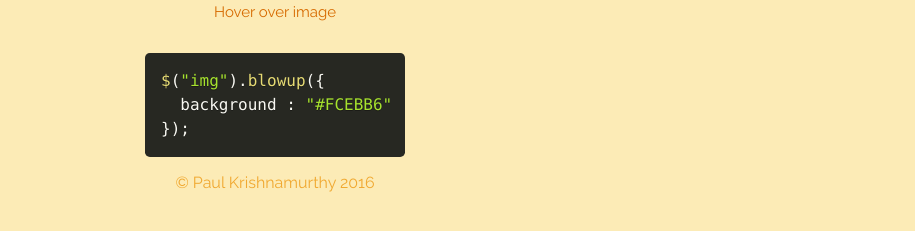
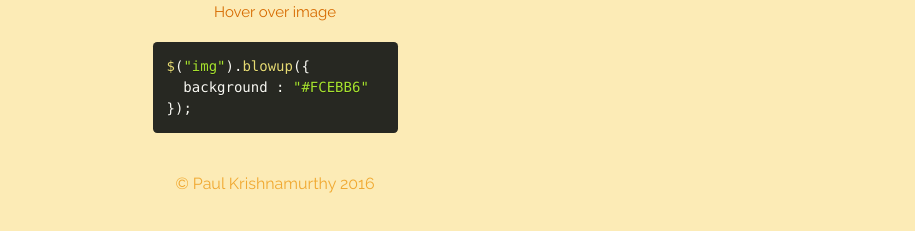
Before and after one commit to webit-de/blowup.js, a plain HTML site: page index.html in a window 1280 px wide. Shown: the part 499-730 px from the top of the page, without its empty margins (365-1280 px from the left). Drawn offline with nearby package versions, Linux system fonts and the light colour scheme.

Commit message:
minor changes

```diff
--- a/demo/styles/index.css
+++ b/demo/styles/index.css
@@ -37,6 +37,7 @@ span {
 p {
   color: #F0A830;
   text-align: center;
+  margin-bottom: 5px;
 }
 
 .pos-center {
@@ -58,5 +59,6 @@ p {
 }
 
 .code-view {
-  width: 260px;
+  width: 245px;
+  font-size: 14px;
 }
--- a/index.html
+++ b/index.html
@@ -7,7 +7,7 @@
     <link rel="stylesheet" type="text/css" href="demo/styles/index.css" />
     <link rel="stylesheet" type="text/css" href="demo/styles/prism.css" />
     <script src="https://ajax.googleapis.com/ajax/libs/jquery/2.1.4/jquery.min.js"></script>
-    <script type="text/javascript" src="lib/blowup.js"></script>
+    <script type="text/javascript" src="lib/blowup.min.js"></script>
     <script type="text/javascript" src="demo/scripts/index.js"></script>
     <script type="text/javascript" src="demo/scripts/prism.js"></script>
   </head>
@@ -30,6 +30,7 @@ $("img").blowup({
 });</code></pre>
     </div>
 
+    <br />
     <p>&copy Paul Krishnamurthy 2016</p>
   </body>
 </html>
```
Also changed, not shown: README.md.
